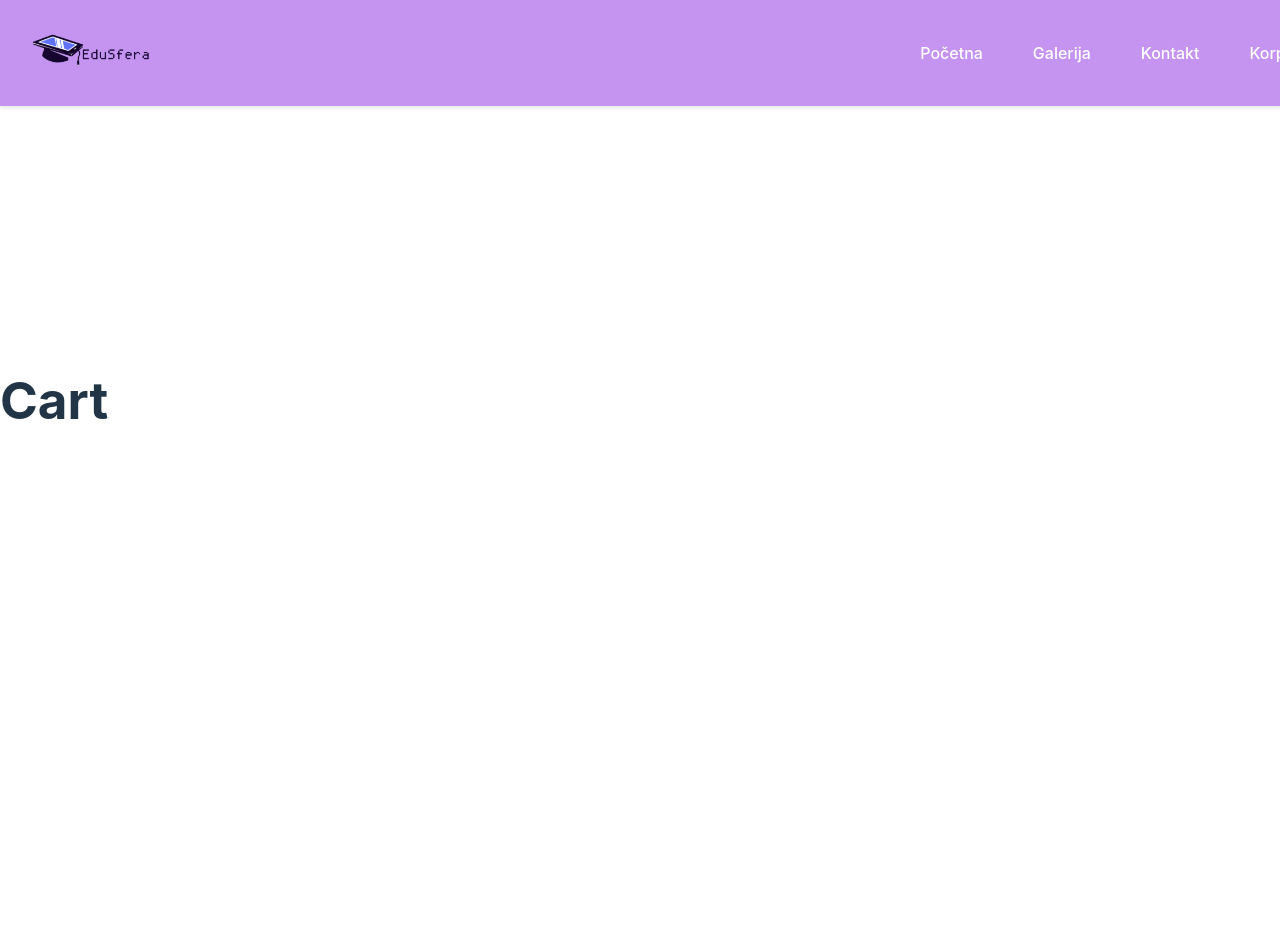
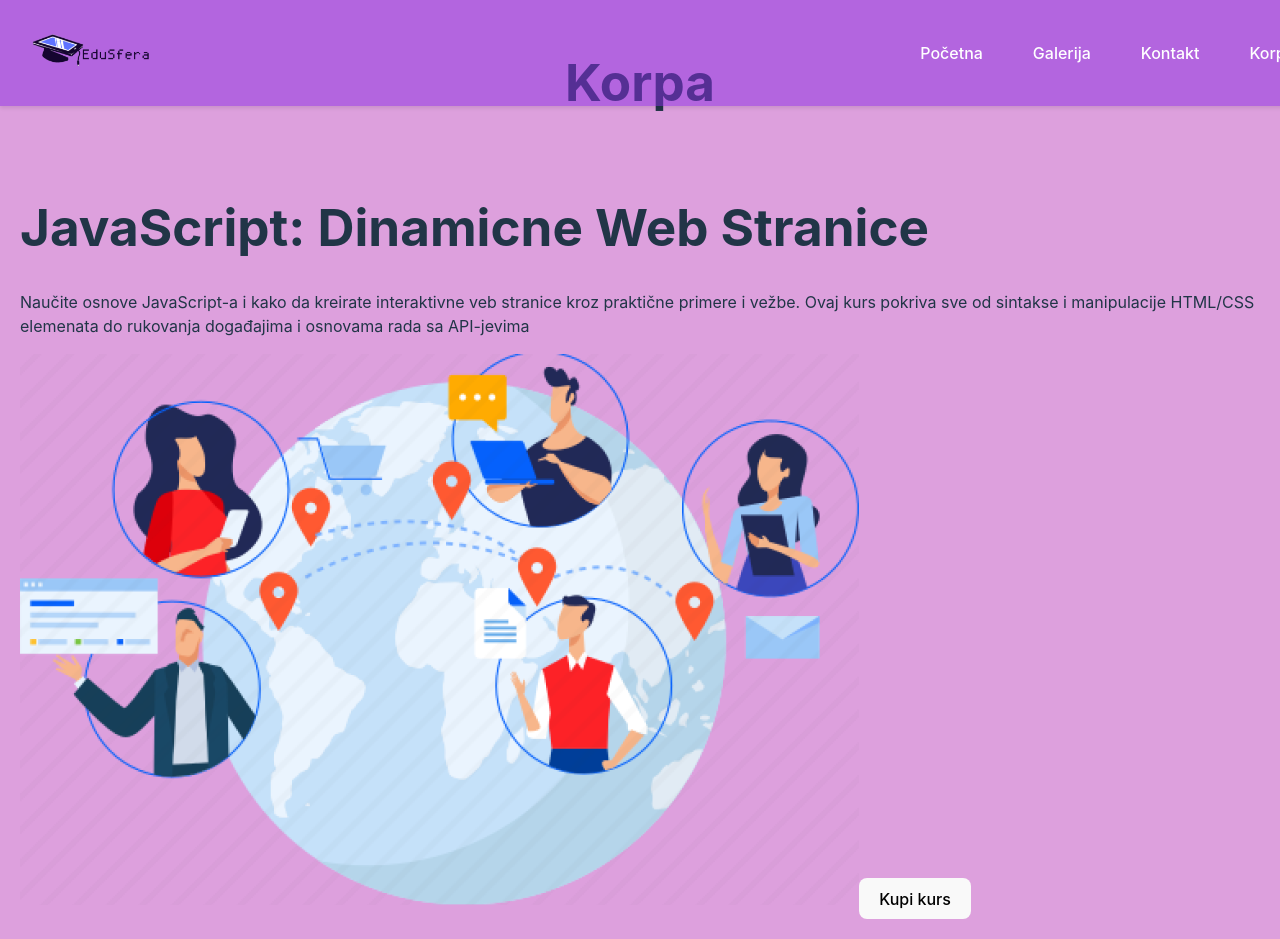
Before and after one commit to nevned/probyy, a React (Vite) app: page /cart in a window 1280 px wide. Before the commit the page ends 800 px from the top, so only its background shows below. Built offline with nearby package versions, Linux system fonts and the light colour scheme.

Commit message:
Nevena drugi commit

```diff
--- /dev/null
+++ b/components/Kurs.tsx
@@ -0,0 +1,25 @@
+import React from 'react';
+
+interface KursProps {
+  onKupi?: () => void;
+}
+
+const Kurs: React.FC<KursProps> = ({ onKupi }) => {
+  const handleKupiClick = () => {
+    if (onKupi) {
+      onKupi();
+    }
+  };
+
+  return (
+    <div className="kurs">
+      <h1>JavaScript: Dinamicne Web Stranice</h1>
+      <p>Naučite osnove JavaScript-a i kako da kreirate interaktivne veb stranice kroz praktične primere i vežbe.
+        Ovaj kurs pokriva sve od sintakse i manipulacije HTML/CSS elemenata do rukovanja događajima i osnovama rada sa API-jevima</p>
+      <img src="../slike/donjaslika.png" alt="Slika kursa" />
+      <button onClick={handleKupiClick}>Kupi kurs</button>
+    </div>
+  );
+};
+
+export default Kurs;
--- a/pages/CartPage.tsx
+++ b/pages/CartPage.tsx
@@ -1,9 +1,16 @@
 import React from 'react';
+import Kurs from '../components/Kurs';
+import '../styles/CartPage.css';
 
 const CartPage: React.FC = () => {
   return (
     <div>
-      <h1>Cart</h1>
+    <div className="cart-container">
+      <h1>Korpa</h1>
+      <div className="kurs-container">
+        <Kurs />
+      </div>
+    </div>
     </div>
   );
 };
--- a/pages/GalleryPage.tsx
+++ b/pages/GalleryPage.tsx
@@ -1,9 +1,32 @@
-import React from 'react';
+import React, { useState } from 'react';
+import '../styles/GalleryPage.css';
+import Kurs from '../components/Kurs';
 
 const GalleryPage: React.FC = () => {
+  const [kursKupljen, setKursKupljen] = useState(false);
+
+  const handleKupiKurs = () => {
+    setKursKupljen(true);
+  };
+
   return (
     <div>
-      <h1>Gallery</h1>
+    <div className="gallery-container">
+      <div className="section">
+        <h1>Galerija kurseva</h1>
+        <p>postani deo zajednice.</p>
+      </div>
+
+      <div className="section">
+        <Kurs onKupi={handleKupiKurs} />
+      </div>
+
+      {kursKupljen && (
+        <div className="obavestenje">
+          <p>Kurs je uspešno kupljen!</p>
+        </div>
+      )}
+    </div>
     </div>
   );
 };
--- /dev/null
+++ b/styles/CartPage.css
@@ -0,0 +1,11 @@
+.cart-container {
+  background-color: plum;
+  padding: 20px;
+  display: flex;
+  flex-direction: column;
+  align-items: center;
+}
+
+.kurs-container {
+  margin-top: 20px;
+}
--- /dev/null
+++ b/styles/GalleryPage.css
@@ -0,0 +1,17 @@
+.gallery-container {
+  background-color: plum;
+  padding: 20px;
+  display: flex;
+  flex-direction: column;
+  align-items: center;
+}
+
+.section {
+  margin-bottom: 20px;
+}
+
+.obavestenje {
+  background-color: lightgreen;
+  padding: 10px;
+  margin-top: 10px;
+}
```
Also changed, not shown: slike/donjaslika.png (added), 1 other file (tests, documents, lock files or other folders).
